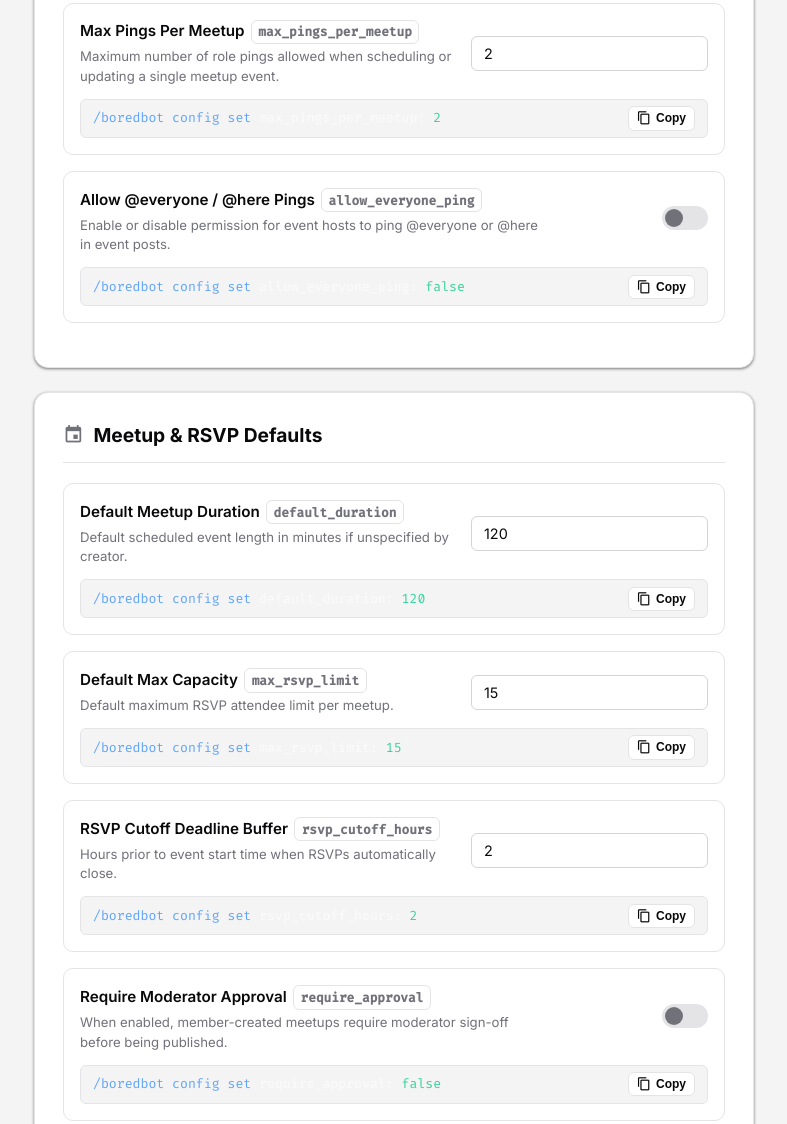
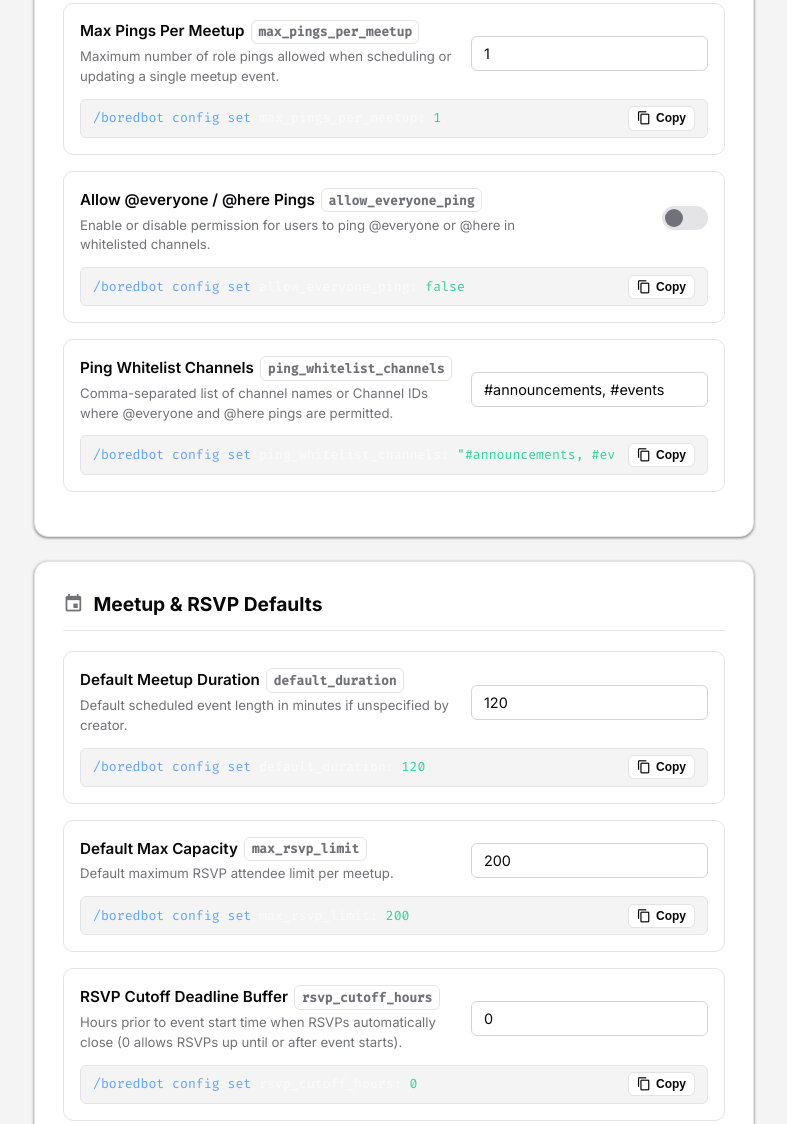
Before and after one commit to qCzar/bhabot, a plain HTML site: page admin.html in a window 1280 px wide. Shown: the part 848-1972 px from the top of the page, without its empty margins (246-1033 px from the left). Drawn offline with Linux system fonts and the light colour scheme.

Commit message:
Admin Page Changes
Added new variables and adjusted defaults

```diff
--- a/admin.html
+++ b/admin.html
@@ -95,6 +95,17 @@
       </div>
     </section>
 
+    <!-- Section 5: Onboarding & Anti-Spam -->
+    <section class="card-section">
+      <h2 class="section-title">
+        <i class="material-icons">waving_hand</i>
+        Onboarding & Anti-Spam
+      </h2>
+      <div id="category-onboarding">
+        <!-- Rendered by admin.js -->
+      </div>
+    </section>
+
     <!-- Summary & Batch Copy Card -->
     <section class="summary-card">
       <div class="summary-header">
--- a/admin.js
+++ b/admin.js
@@ -40,8 +40,8 @@ document.addEventListener('DOMContentLoaded', () => {
       name: 'Max Pings Per Meetup',
       key: 'max_pings_per_meetup',
       type: 'number',
-      default: 2,
-      min: 1,
+      default: 1,
+      min: 0,
       unit: 'pings',
       description: 'Maximum number of role pings allowed when scheduling or updating a single meetup event.'
     },
@@ -52,7 +52,17 @@ document.addEventListener('DOMContentLoaded', () => {
       key: 'allow_everyone_ping',
       type: 'boolean',
       default: false,
-      description: 'Enable or disable permission for event hosts to ping @everyone or @here in event posts.'
+      description: 'Enable or disable permission for users to ping @everyone or @here in whitelisted channels.'
+    },
+    {
+      id: 'ping_whitelist_channels',
+      category: 'cooldowns',
+      name: 'Ping Whitelist Channels',
+      key: 'ping_whitelist_channels',
+      type: 'text',
+      default: '#announcements, #events',
+      placeholder: '#announcements, #events or 123456789012345678',
+      description: 'Comma-separated list of channel names or Channel IDs where @everyone and @here pings are permitted.'
     },
 
     // Category 2: Meetup & RSVP Defaults
@@ -73,7 +83,7 @@ document.addEventListener('DOMContentLoaded', () => {
       name: 'Default Max Capacity',
       key: 'max_rsvp_limit',
       type: 'number',
-      default: 15,
+      default: 200,
       min: 1,
       unit: 'attendees',
       description: 'Default maximum RSVP attendee limit per meetup.'
@@ -84,10 +94,10 @@ document.addEventListener('DOMContentLoaded', () => {
       name: 'RSVP Cutoff Deadline Buffer',
       key: 'rsvp_cutoff_hours',
       type: 'number',
-      default: 2,
+      default: 0,
       min: 0,
       unit: 'hours',
-      description: 'Hours prior to event start time when RSVPs automatically close.'
+      description: 'Hours prior to event start time when RSVPs automatically close (0 allows RSVPs up until or after event starts).'
     },
     {
       id: 'require_approval',
@@ -161,6 +171,57 @@ document.addEventListener('DOMContentLoaded', () => {
       type: 'boolean',
       default: true,
       description: 'Allow standard server members to create and host community meetups.'
+    },
+
+    // Category 5: Onboarding & Anti-Spam
+    {
+      id: 'enable_onboarding_welcome',
+      category: 'onboarding',
+      name: 'Enable Onboarding Welcome',
+      key: 'enable_onboarding_welcome',
+      type: 'boolean',
+      default: true,
+      description: 'Automatically send welcome messages and orientation guides when new members join the server.'
+    },
+    {
+      id: 'enable_multipost_detection',
+      category: 'onboarding',
+      name: 'Enable Multi-Post Detection',
+      key: 'enable_multipost_detection',
+      type: 'boolean',
+      default: true,
+      description: 'Detect and flag duplicate or similar messages sent across multiple channels by the same user.'
+    },
+    {
+      id: 'multipost_timeframe',
+      category: 'onboarding',
+      name: 'Multi-Post Detection Timeframe',
+      key: 'multipost_timeframe',
+      type: 'number',
+      default: 60,
+      min: 5,
+      unit: 'seconds',
+      description: 'Time window (in seconds) within which multi-post detection tracks member messages.'
+    },
+    {
+      id: 'multipost_message_limit',
+      category: 'onboarding',
+      name: 'Multi-Post Message Limit',
+      key: 'multipost_message_limit',
+      type: 'number',
+      default: 2,
+      min: 2,
+      unit: 'messages',
+      description: 'Maximum permitted duplicate or similar posts across channels within timeframe before triggering moderation (minimum 2 required).'
+    },
+    {
+      id: 'delete_triggering_message',
+      category: 'onboarding',
+      name: 'Delete Triggering Multi-Post Message',
+      key: 'delete_triggering_message',
+      type: 'boolean',
+      default: false,
+      description: 'Automatically delete the message that triggers a multi-post timeout so only (limit - 1) spam messages remain visible.'
     }
   ];
 
@@ -203,8 +264,9 @@ document.addEventListener('DOMContentLoaded', () => {
           </label>
         `;
       } else if (setting.type === 'number') {
+        const minVal = setting.min !== undefined ? setting.min : 0;
         controlHTML = `
-          <input type="number" id="input-${setting.id}" value="${state[setting.id]}" min="${setting.min || 0}" step="1">
+          <input type="number" id="input-${setting.id}" value="${state[setting.id]}" min="${minVal}" step="1">
         `;
       } else {
         controlHTML = `
@@ -245,14 +307,33 @@ document.addEventListener('DOMContentLoaded', () => {
           if (setting.type === 'boolean') {
             state[setting.id] = e.target.checked;
           } else if (setting.type === 'number') {
-            const val = parseFloat(e.target.value);
-            state[setting.id] = isNaN(val) ? setting.default : val;
+            let val = parseFloat(e.target.value);
+            if (isNaN(val)) {
+              val = setting.default;
+            } else if (setting.min !== undefined && val < setting.min) {
+              val = setting.min;
+              e.target.value = setting.min;
+            }
+            state[setting.id] = val;
           } else {
             state[setting.id] = e.target.value;
           }
           updateSingleSettingCommand(setting);
           updateSummaryOutput();
         });
+
+        if (setting.type === 'number') {
+          inputEl.addEventListener('change', (e) => {
+            let val = parseFloat(e.target.value);
+            if (isNaN(val) || (setting.min !== undefined && val < setting.min)) {
+              const clampedVal = isNaN(val) ? setting.default : setting.min;
+              e.target.value = clampedVal;
+              state[setting.id] = clampedVal;
+              updateSingleSettingCommand(setting);
+              updateSummaryOutput();
+            }
+          });
+        }
       }
 
       // Inline Copy Button listener
@@ -319,7 +400,7 @@ document.addEventListener('DOMContentLoaded', () => {
   // Helper: Escape HTML
   function escapeHtml(str) {
     if (typeof str !== 'string') return str;
-    return str.replace(/[&<>"']/g, function(m) {
+    return str.replace(/[&<>"']/g, function (m) {
       return {
         '&': '&amp;',
         '<': '&lt;',
```
Also changed, not shown: admin/index.html (+11 -0 lines), app.js (+9 -1 lines).
